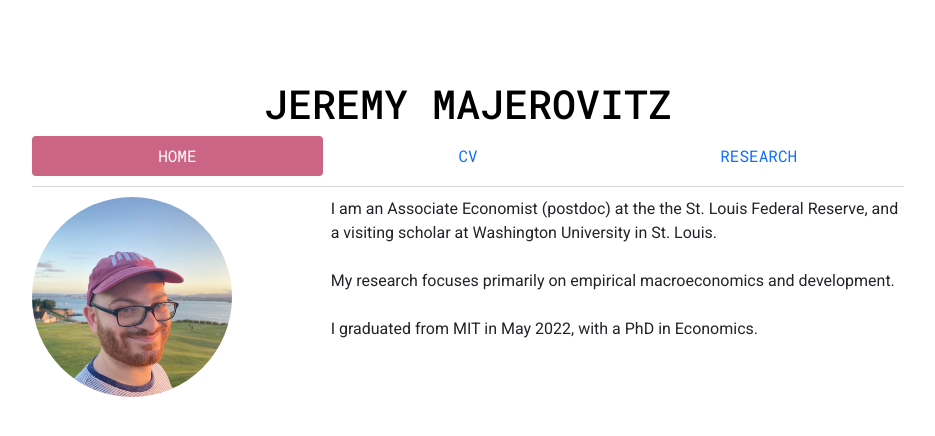
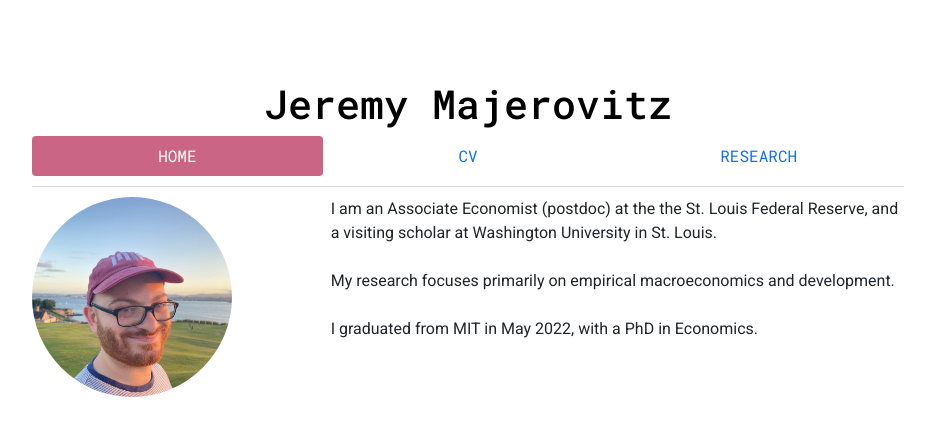
Before and after one commit to jmajic/jmajic.github.io, a Jekyll site: the page built from index.html, in a window 1280 px wide. Shown: the top 436 px of the page, without its empty margins (172-1107 px from the left). Built offline with Jekyll 4.4.1, drawn with Linux system fonts in a browser that asks for light colours.

Commit message:
Stop making text default upper case

```diff
--- a/css/main.css
+++ b/css/main.css
@@ -48,7 +48,7 @@ h1, h2, h3, h4, h5, h6, .h1, .h2, .h3, .h4, .h5, .h6 . { font-family: 'Roboto',
 
 
 /* Sans-Serif Font in Header and Footer */
-.header, .footer, .header h3, .page-header, .page-header h3 { font-family: 'Roboto Mono', Helvetica, sans-serif; text-transform: uppercase; font-weight: normal; }
+.header, .footer, .header h3, .page-header, .page-header h3 { font-family: 'Roboto Mono', Helvetica, sans-serif; font-weight: normal; }
 .nav ul, .footer ul { font-size: 1em; font-family: 'Roboto Mono', 'Arial', 'Sans-Serif'; padding: 0px; list-style: none; font-weight: bold; }
 .nav ul, .footer ul { font-size: 1em; font-family: 'Roboto Mono', 'Arial', 'Sans-Serif'; padding: 0px; list-style: none; font-weight: bold; }
 .nav ul li, .footer ul li { display: inline; margin-right: 20px; }
```
